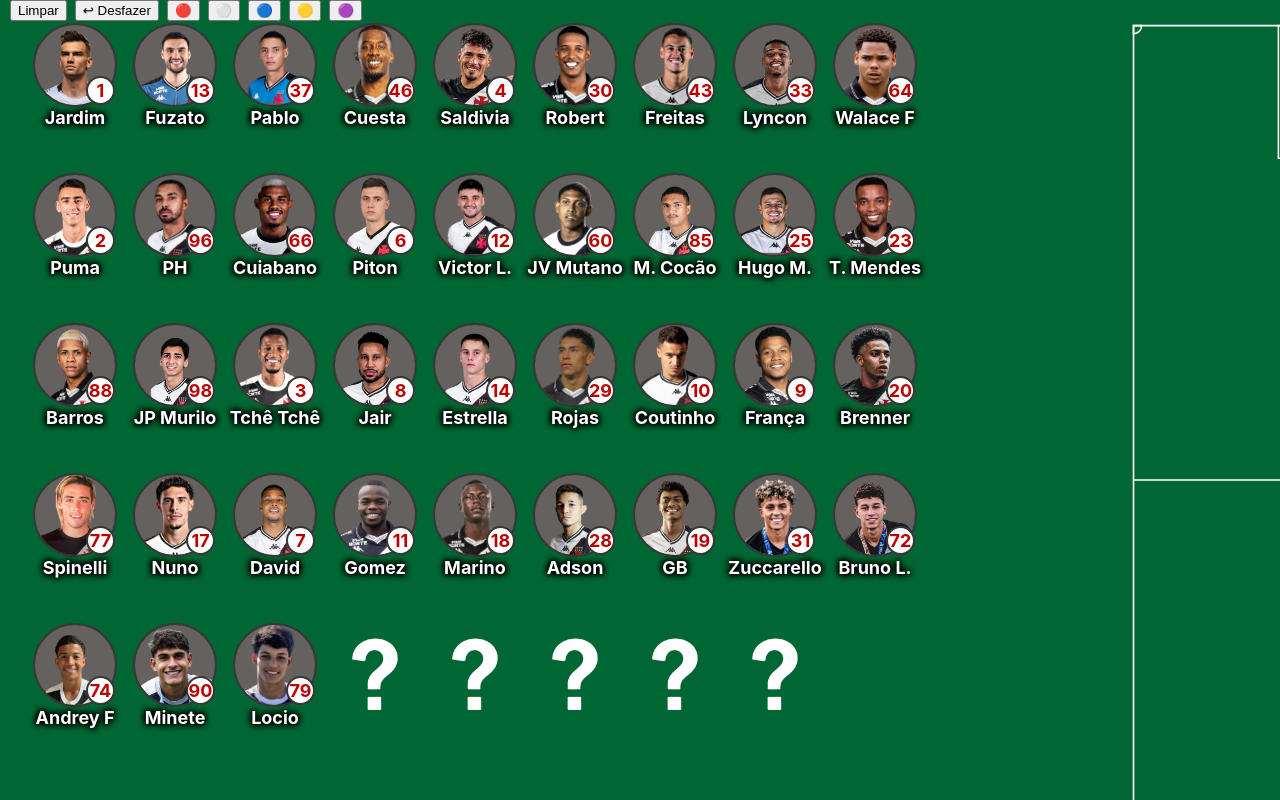
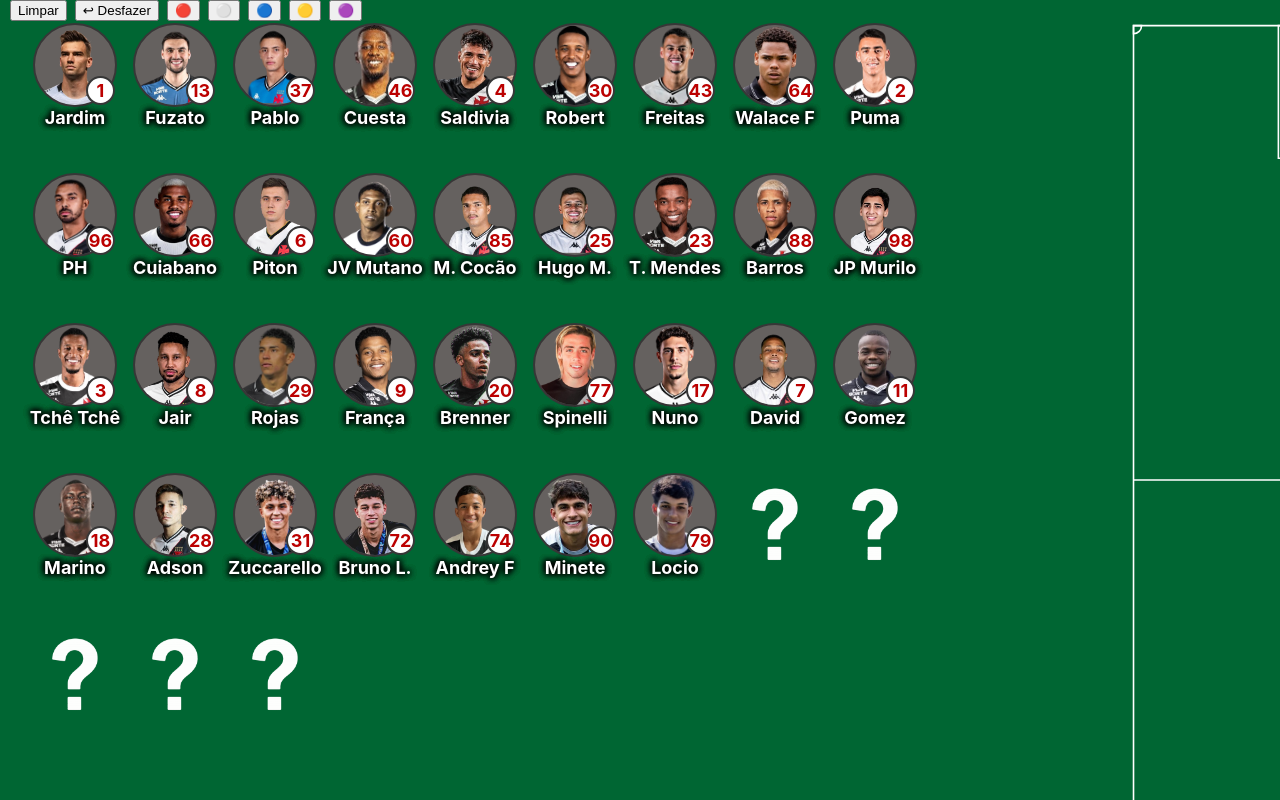
Before and after one commit to Gustavonoxville/campinho-podcast, a React (Create React App) app: page / in a window 1280 px wide. Shown: the top 800 px of the page. Built offline with nearby package versions, Linux system fonts and the light colour scheme.

Commit message:
saidas 26

```diff
--- a/src/App.js
+++ b/src/App.js
@@ -85,7 +85,7 @@ const playersList = [
   { id: 7, nome: "Saldivia", imagem: saldivia, hasBorder: true, hasNumber: true, number: 4},
   { id: 4, nome: "Robert", imagem: robert, hasBorder: true, hasNumber: true, number: 30},
   { id: 8, nome: "Freitas", imagem: freitas, hasBorder: true, hasNumber: true, number: 43},
-  { id: 11, nome: "Lyncon", imagem: ly, hasBorder: true, hasNumber: true, number: 33},
+  /*{ id: 11, nome: "Lyncon", imagem: ly, hasBorder: true, hasNumber: true, number: 33},*/
   { id: 5, nome: "Walace F", imagem: walace, hasBorder: true, hasNumber: true, number: 64},
   /*{ id: 10, nome: "Souza", imagem: souza, hasBorder: true, hasNumber: true, number: 5},*/
   /*{ id: 12, nome: "Zé Vitor", imagem: zevitor, hasBorder: true, hasNumber: true, number: 44},*/
@@ -95,7 +95,7 @@ const playersList = [
     /*{ id: 16, nome: "Paulo Ricardo", imagem: pr, hasBorder: true, hasNumber: true, number: 22},*/
   { id: 20, nome: "Cuiabano", imagem: cuiabano, hasBorder: true, hasNumber: true, number: 66},
   { id: 17, nome: "Piton", imagem: piton, hasBorder: true, hasNumber: true, number: 6},
-  { id: 18, nome: "Victor L.", imagem: victorl, hasBorder: true, hasNumber: true, number: 12},
+  /*{ id: 18, nome: "Victor L.", imagem: victorl, hasBorder: true, hasNumber: true, number: 12},*/
   { id: 19, nome: "JV Mutano", imagem: mutano, hasBorder: true, hasNumber: true, number: 60},
   /*{ id: 21, nome: "Lucas E.", imagem: lucase, hasBorder: true, hasNumber: true, number: 58},*/
   /*{ id: 22, nome: "Euder", imagem: euder, hasBorder: true, hasNumber: true, number: 70},*/
@@ -107,10 +107,10 @@ const playersList = [
   { id: 32, nome: "Tchê Tchê", imagem: tche, hasBorder: true, hasNumber: true, number: 3},
   { id: 34, nome: "Jair", imagem: jair, hasBorder: true, hasNumber: true, number: 8},
   /*{ id: 28, nome: "Sforza", imagem: sforza, hasBorder: true, hasNumber: true, number: 20},*/
-  { id: 29, nome: "Estrella", imagem: estrella, hasBorder: true, hasNumber: true, number: 14},
+  /*{ id: 29, nome: "Estrella", imagem: estrella, hasBorder: true, hasNumber: true, number: 14},*/
   /*{ id: 31, nome: "Maxime", imagem: max, hasBorder: true, hasNumber: true, number: 26},*/
   { id: 33, nome: "Rojas", imagem: rojas, hasBorder: true, hasNumber: true, number: 29},
-  { id: 35, nome: "Coutinho", imagem: couto, hasBorder: true, hasNumber: true, number: 10},
+  /*{ id: 35, nome: "Coutinho", imagem: couto, hasBorder: true, hasNumber: true, number: 10},*/
   { id: 30, nome: "França", imagem: franca, hasBorder: true, hasNumber: true, number: 9},
   { id: 37, nome: "Brenner", imagem: brenner, hasBorder: true, hasNumber: true, number: 20},
   { id: 39, nome: "Spinelli", imagem: spinelli, hasBorder: true, hasNumber: true, number: 77},
@@ -120,7 +120,7 @@ const playersList = [
   { id: 38, nome: "Marino", imagem: hines, hasBorder: true, hasNumber: true, number: 18},
   { id: 36, nome: "Adson", imagem: adson, hasBorder: true, hasNumber: true, number: 28},
   /*{ id: 41, nome: "Loide", imagem: loide, hasBorder: true, hasNumber: true, number: 45},*/
-  { id: 47, nome: "GB", imagem: gb, hasBorder: true, hasNumber: true, number:19},
+  /*{ id: 47, nome: "GB", imagem: gb, hasBorder: true, hasNumber: true, number:19},*/
   { id: 44, nome: "Zuccarello", imagem: zuka, hasBorder: true, hasNumber: true, number: 31},
   { id: 46, nome: "Bruno L.", imagem: brunol , hasBorder: true, hasNumber: true, number: 72},
   { id: 45, nome: "Andrey F", imagem: andreyf, hasBorder: true, hasNumber: true, number: 74},
```
